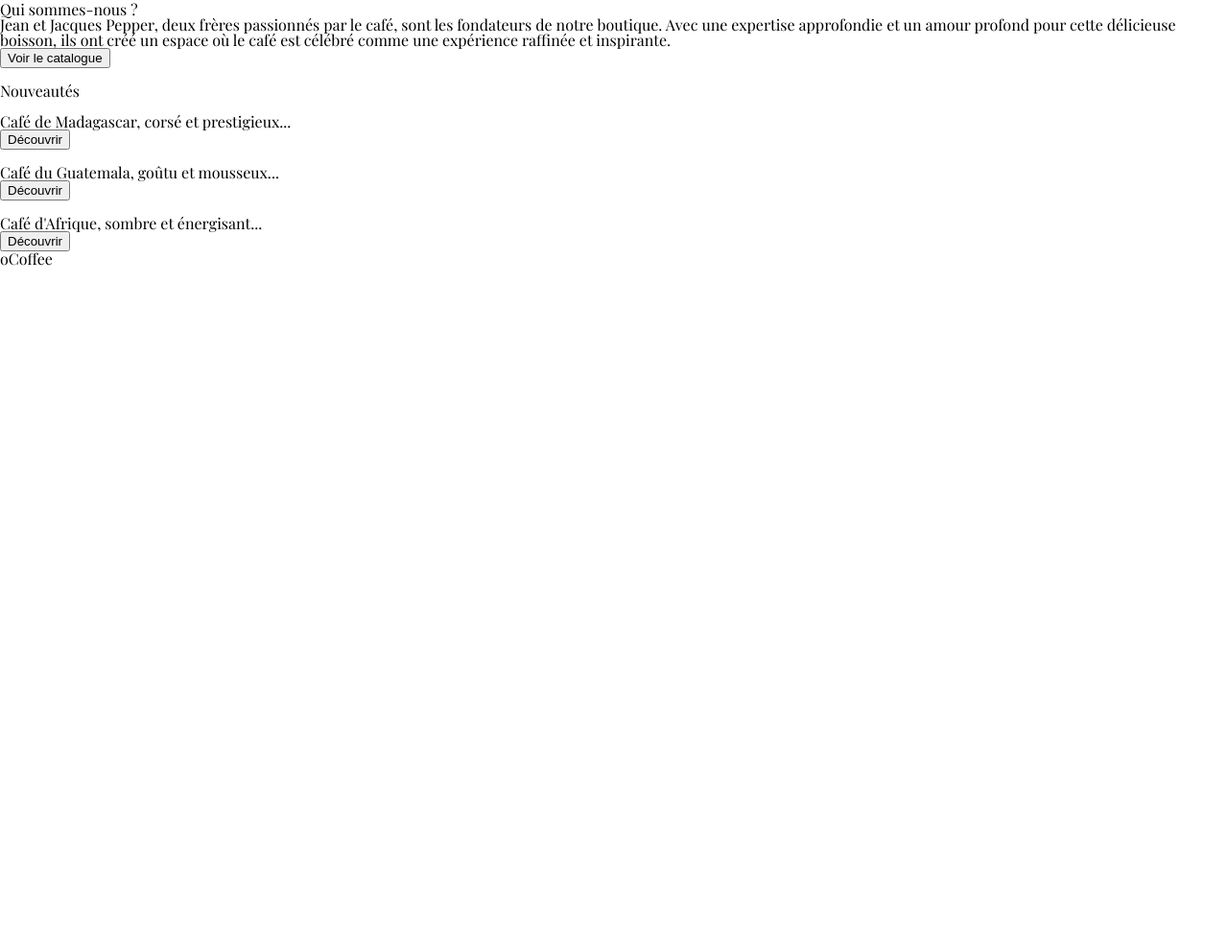
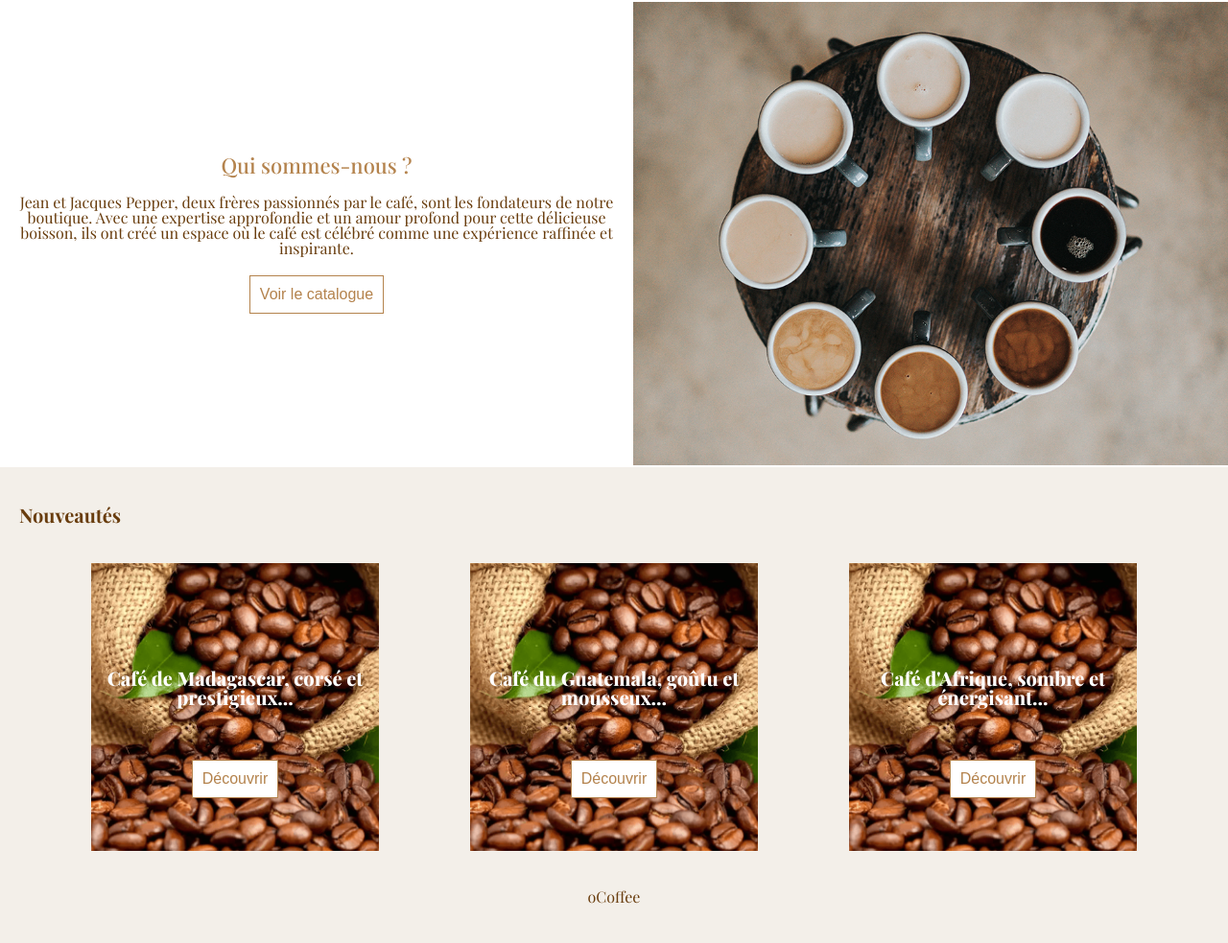
Before and after one commit to MarvinKristMarvin/Coffee, a web app: file html/accueil.html in a window 1280 px wide. Shown: the part 106-1089 px from the top of the page at 96% size. Before the commit the page ends 383 px from the top, so only its background shows below. Run offline with its HTML, style and script files only (its server is not run), Linux system fonts and the light colour scheme; some web fonts are replaced.

Commit message:
added basic css to accueil and catalogue

```diff
--- a/css/accueil.css
+++ b/css/accueil.css
@@ -0,0 +1,59 @@
+.accueil {
+  display: flex;
+  justify-content: space-evenly;
+  align-items: center;
+
+  & .presentation-accueil {
+    width: 50%;
+    height: 100%;
+    text-align: center;
+    display: flex;
+    flex-direction: column;
+    align-items: center;
+    margin: 20px;
+
+    & h2 {
+      color: var(--coffee-medium);
+      font-size: 22px;
+      font-weight: 500;
+    }
+
+    & p {
+      color: var(--coffee-dark);
+      font-size: 16px;
+      margin-block: 20px;
+    }
+
+    & button {
+      border: 1px solid var(--coffee-medium);
+      padding: 10px;
+      font-weight: 500;
+      font-size: 16px;
+      text-decoration: none;
+      background-color: white;
+      color: var(--coffee-medium);
+      &:hover {
+        cursor: grab;
+      }
+    }
+  }
+
+  & .image-accueil {
+    width: 50%;
+
+    & img {
+      width: 100%;
+    }
+  }
+}
+
+.nouveautes {
+  background-color: var(--creamy-baby);
+  & h3 {
+    color: var(--coffee-dark);
+    font-size: 20px;
+    font-weight: 700;
+    padding-left: 20px;
+    padding-top: 40px;
+  }
+}
--- a/css/footer.css
+++ b/css/footer.css
@@ -0,0 +1,6 @@
+footer {
+  text-align: center;
+  padding: 40px;
+  color: var(--coffee-dark);
+  background-color: var(--creamy-baby);
+}
--- a/css/header.css
+++ b/css/header.css
@@ -7,6 +7,9 @@ header {
   & div {
     display: flex;
     align-items: center;
+    &:hover {
+      cursor: grab;
+    }
 
     & img {
       size: 50px;
--- a/css/produit.css
+++ b/css/produit.css
@@ -0,0 +1,41 @@
+.produits {
+  background-color: var(--creamy-baby);
+  display: flex;
+  justify-content: space-evenly;
+  align-items: center;
+  height: 300px;
+  padding-top: 40px;
+  & .produit {
+    display: flex;
+    flex-direction: column;
+    justify-content: space-evenly;
+    align-items: center;
+    width: 300px;
+
+    background-image: url("../assets/coffees/100955890.png"); /* The image used */
+    height: 100%; /* You must set a specified height */
+    background-position: center; /* Center the image */
+    background-repeat: no-repeat; /* Do not repeat the image */
+    background-size: cover;
+
+    & p {
+      color: white;
+      font-weight: 800;
+      font-size: 20px;
+      text-align: center;
+    }
+    & button {
+      border: 1px solid var(--coffee-medium);
+      padding: 10px;
+      font-weight: 500;
+      font-size: 16px;
+      text-decoration: none;
+      background-color: white;
+      color: var(--coffee-medium);
+
+      &:hover {
+        cursor: grab;
+      }
+    }
+  }
+}
--- a/html/accueil.html
+++ b/html/accueil.html
@@ -38,7 +38,7 @@
           <button class="bouton-voir-catalogue">Voir le catalogue</button>
         </div>
         <div class="image-accueil">
-          <img src="" alt="" />
+          <img src="../assets/about.jpg" alt="" />
         </div>
       </div>
       <div class="nouveautes">
--- a/html/catalogue.html
+++ b/html/catalogue.html
@@ -53,6 +53,9 @@
           <button class="bouton-decouvrir">Découvrir</button>
         </div>
       </div>
+      <div class="voir-tout">
+        <button>Voir tout</button>
+      </div>
     </main>
     <footer>
       <p>oCoffee</p>
```
Also changed, not shown: css/catalogue.css (+35 -0 lines).
